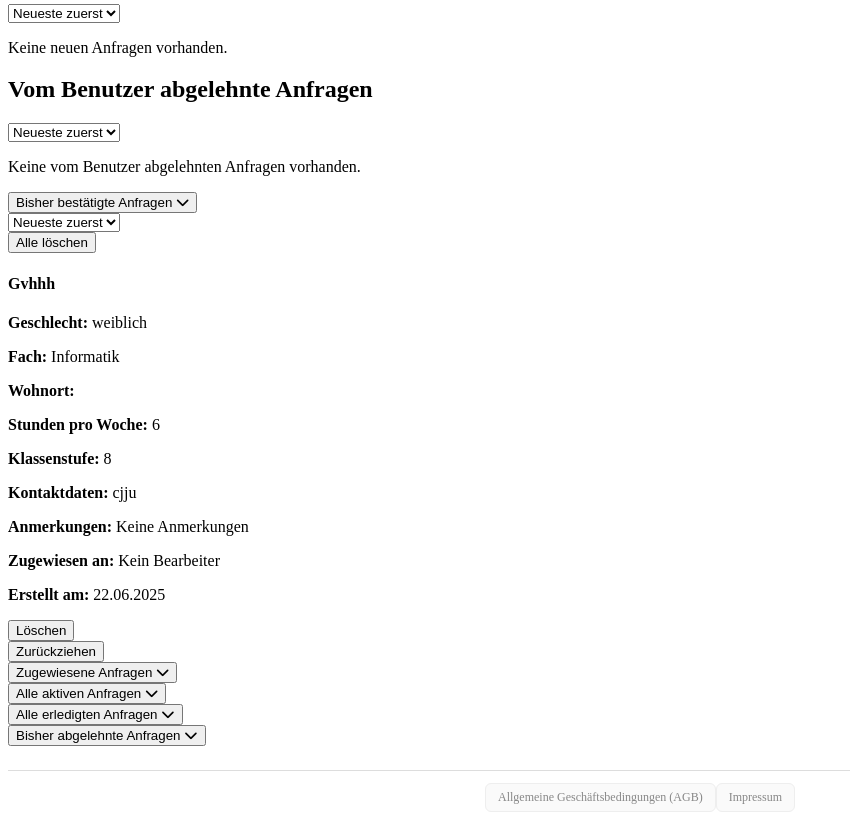
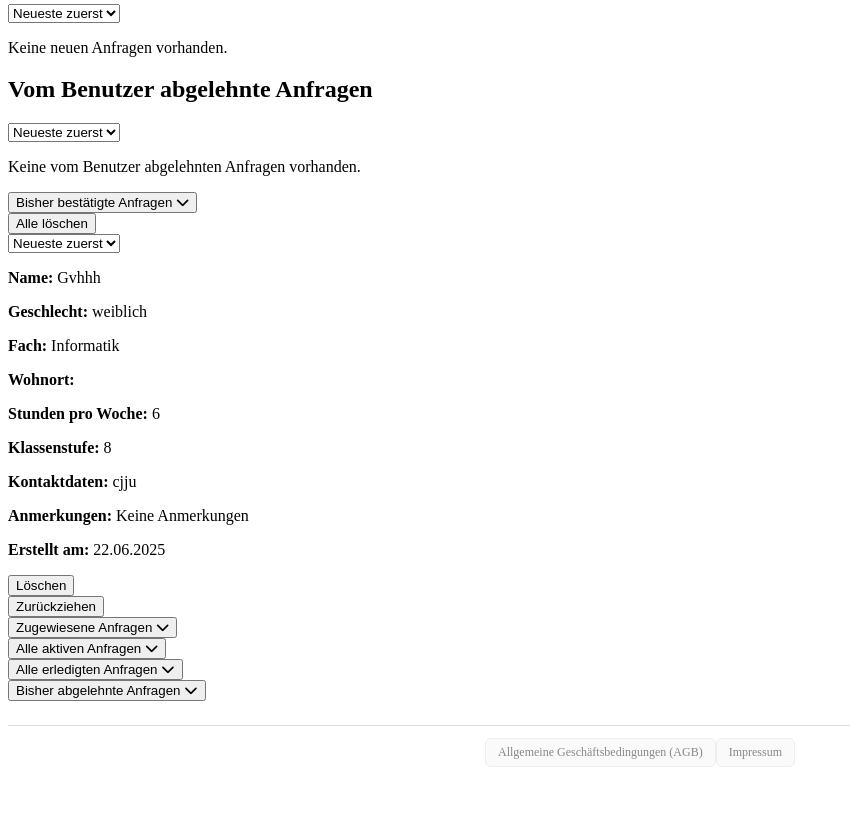
Before and after one commit to rokodeg/app-gruppe24-25-p-seminar, a Flask app: page /admin in a window 1280 px wide, after a click on "Bisher bestätigte Anfragen". Shown: the part 386-1206 px from the top of the page, without its empty margins (0-850 px from the left). After the commit the page ends 1153 px from the top, so only its background shows below. Run offline with Flask 3, Linux system fonts and the light colour scheme; a user stored in the database is signed in; data comes from the database, SQL or seed files in the repository; both versions use the stored data as it was after the commit.

Commit message:
AdminDashboardNeuesDesign

```diff
--- a/webapp/Version4/templates/admin.html
+++ b/webapp/Version4/templates/admin.html
@@ -362,12 +362,14 @@
 
 <!-- Neue Anfragen -->
 <div id="neueAnfragenListe" class="section">
+  <div class="section-header">
+    <div class="filter-header">
       <h2 class="section-title">Neue Anfragen</h2>
-<div class="sortieren-label">
       <select id="sort-neue" onchange="sortSection('neueAnfragenListe', this.value)">
         <option value="desc">Neueste zuerst</option>
         <option value="asc">Älteste zuerst</option>
       </select>
+    </div>
   </div>
 
   {% if neue_anfragen %}
@@ -513,14 +515,14 @@
 
 
 <div id="rejectedByUserSection" class="section">
+  <div class="section-header">
+    <div class="filter-header">
       <h2 class="section-title">Vom Benutzer abgelehnte Anfragen</h2>
-   <!-- Sort-Dropdown einfügen -->
-  <div class="sortieren-label">
-
       <select id="sort-rejectedByUser" onchange="sortSection('rejectedByUserSection', this.value)">
         <option value="desc">Neueste zuerst</option>
         <option value="asc">Älteste zuerst</option>
       </select>
+    </div>
   </div>
 
 
@@ -536,7 +538,7 @@
           <p><strong>Klassenstufe:</strong> {{ anfrage.klassenstufe if anfrage.klassenstufe else "Keine Angabe" }}</p>
           <p><strong>Kontaktdaten:</strong> {{ anfrage.kontakt }}</p>
           <p><strong>Anmerkungen:</strong> {{ anfrage.anmerkungen or "Keine Anmerkungen" }}</p>
-          <p><strong>Zugewiesen an:</strong> {{ anfrage.username if anfrage.username else 'Kein Bearbeiter' }}</p>
+          <p><strong>War zugewiesen an:</strong> {{ anfrage.assigned_user if anfrage.assigned_user else 'Kein Bearbeiter' }}</p>
           <p><strong>Begründung für Ablehnen:</strong> {{ anfrage.user_comment if anfrage.user_comment else 'Keine Begründung' }}</p>
           <p><strong>Erstellt am: </strong>{{ anfrage.created_at|datetimeformat }}</p>
 
@@ -667,20 +669,20 @@
       <span class="btn-text">Bisher bestätigte Anfragen</span>
       <i class="fas fa-chevron-down arrow-icon"></i>
     </button>
-    <div id="confirmedSection" style="display: none;">
-        <div class="sortieren-label">
+    <div id="confirmedSection" style="display: none; margin-top: 0%;">
+        <div class="filter-header">
+          <form method="post" action="{{ url_for('delete_all_by_status') }}" data-confirm style="margin: 0;">
+            <input type="hidden" name="status" value="offen">
+            <button class="toggle-btn-del" type="submit">Alle löschen</button>
+          </form>
           <select id="sort-confirmed" onchange="sortSection('confirmedSection', this.value)">
             <option value="desc">Neueste zuerst</option>
             <option value="asc">Älteste zuerst</option>
           </select>
         </div>
-      <form method="post" action="{{ url_for('delete_all_by_status') }}" data-confirm>
-        <input type="hidden" name="status" value="offen">
-        <button class="toggle-btn-del" type="submit">Alle löschen</button>
-      </form>
       {% for anfrage in bestaetigte_anfragen %}
-        <div class="anfrage-box" data-created="{{ anfrage.created_at }}">
-          <h4>{{ anfrage.name }}</h4>
+        <div class="request-card" data-created="{{ anfrage.created_at }}">
+          <p><strong>Name:</strong> {{ anfrage.name }}</p>
           <p><strong>Geschlecht:</strong>  {{ anfrage.geschlecht if anfrage.geschlecht else "Keine Angabe"}}</p>
           <p><strong>Fach:</strong> {{ anfrage.fach }}</p>
           <p><strong>Wohnort:</strong> {{ anfrage.wohnort }}</p>
@@ -688,8 +690,9 @@
           <p><strong>Klassenstufe:</strong> {{ anfrage.klassenstufe if anfrage.klassenstufe else "Keine Angabe" }}</p>
           <p><strong>Kontaktdaten:</strong> {{ anfrage.kontakt }}</p>
           <p><strong>Anmerkungen:</strong> {{ anfrage.anmerkungen or "Keine Anmerkungen" }}</p>
-          <p><strong>Zugewiesen an:</strong> {{ anfrage.username if anfrage.username else 'Kein Bearbeiter' }}</p>
           <p><strong>Erstellt am: </strong>{{ anfrage.created_at|datetimeformat }}</p>
+
+          <div class="anfrage-actions">
           <form method="post" action="{{ url_for('delete_anfrage') }}" data-confirm>
             <input type="hidden" name="anfrage_id" value="{{ anfrage.id }}">
             <button class="toggle-btn-del" type="submit">Löschen</button>
@@ -698,6 +701,7 @@
           <input type="hidden" name="anfrage_id" value="{{ anfrage.id }}">
           <button type="submit" class="btn-zurueck">Zurückziehen</button>
           </form>
+          </div>
         </div>
       {% else %}
         <p>Keine bestätigten Anfragen vorhanden.</p>
@@ -711,20 +715,20 @@
       <span class="btn-text">Zugewiesene Anfragen</span>
       <i class="fas fa-chevron-down arrow-icon"></i>
     </button>
-    <div id="assignedSection" style="display: none;">
-      <div class="sortieren-label">
-        <select id="sort-assigned" onchange="sortSection('assignedSection', this.value)">
+    <div id="assignedSection" style="display: none; margin-top: 0%;">
+        <div class="filter-header">
+          <form method="post" action="{{ url_for('delete_all_by_status') }}" data-confirm style="margin: 0;">
+            <input type="hidden" name="status" value="offen">
+            <button class="toggle-btn-del" type="submit">Alle löschen</button>
+          </form>
+          <select id="sort-confirmed" onchange="sortSection('confirmedSection', this.value)">
             <option value="desc">Neueste zuerst</option>
             <option value="asc">Älteste zuerst</option>
           </select>
         </div>
-      <form method="post" action="{{ url_for('delete_all_by_status') }}" data-confirm>
-        <input type="hidden" name="status" value="zugewiesen">
-        <button class="toggle-btn-del" type="submit">Alle löschen</button>
-      </form>
       {% for anfrage in zugewiesene_anfragen %}
-        <div class="anfrage-box" data-created="{{ anfrage.created_at }}">
-          <h4>{{ anfrage.name }}</h4>
+        <div class="request-card" data-created="{{ anfrage.created_at }}">
+          <p><strong>Name:</strong> {{ anfrage.name }}</p>
           <p><strong>Geschlecht:</strong>  {{ anfrage.geschlecht if anfrage.geschlecht else "Keine Angabe"}}</p>
           <p><strong>Fach:</strong> {{ anfrage.fach }}</p>
           <p><strong>Wohnort:</strong> {{ anfrage.wohnort }}</p>
@@ -735,6 +739,8 @@
           <p><strong>Zugewiesen an:</strong> {{ anfrage.assigned_user if anfrage.assigned_user else 'Kein Bearbeiter' }}</p>
           <p><strong>Erstellt am: </strong>{{ anfrage.created_at|datetimeformat }}</p>
 
+
+          <div class="anfrage-actions">
           <form method="post" action="{{ url_for('delete_anfrage') }}" data-confirm>
             <input type="hidden" name="anfrage_id" value="{{ anfrage.id }}">
             <button class="toggle-btn-del" type="submit">Löschen</button>
@@ -743,6 +749,7 @@
           <input type="hidden" name="anfrage_id" value="{{ anfrage.id }}">
           <button type="submit" class="btn-zurueck">Zurückziehen</button>
           </form>
+          </div>
         </div>
       {% else %}
         <p>Keine zugewiesenen Anfragen vorhanden.</p>
@@ -755,21 +762,21 @@
   <button class="toggle-btn" onclick="toggleSection('activeSection')">
     <span class="btn-text">Alle aktiven Anfragen</span>
     <i class="fas fa-chevron-down arrow-icon"></i></button>
-  <div id="activeSection" style="display: none;">
-    <div class="sortieren-label" style="margin-bottom: 1rem;">
-      <select id="sort-active" onchange="sortSection('activeSection', this.value)">
+  <div id="activeSection" style="display: none; margin-top: 0%;">
+        <div class="filter-header">
+          <form method="post" action="{{ url_for('delete_all_by_status') }}" data-confirm style="margin: 0;">
+            <input type="hidden" name="status" value="offen">
+            <button class="toggle-btn-del" type="submit">Alle löschen</button>
+          </form>
+          <select id="sort-confirmed" onchange="sortSection('confirmedSection', this.value)">
             <option value="desc">Neueste zuerst</option>
             <option value="asc">Älteste zuerst</option>
           </select>
         </div>
-    <form method="post" action="{{ url_for('delete_all_by_status') }}" data-confirm>
-      <input type="hidden" name="status" value="aktiv">
-      <button class="toggle-btn-del" type="submit">Alle löschen</button>
-    </form>
     {% if aktive_anfragen %}
       {% for anfrage in aktive_anfragen %}
-        <div class="anfrage-box" data-created="{{ anfrage.created_at }}">
-          <h4>{{ anfrage.name }}</h4>
+        <div class="request-card" data-created="{{ anfrage.created_at }}">
+          <p><strong>Name:</strong> {{ anfrage.name }}</p>
           <p><strong>Geschlecht:</strong> {{ anfrage.geschlecht if anfrage.geschlecht else "Keine Angabe"}}</p>
           <p><strong>Fach:</strong> {{ anfrage.fach }}</p>
           <p><strong>Wohnort:</strong> {{ anfrage.wohnort }}</p>
@@ -798,20 +805,20 @@
     <span class="btn-text">Alle erledigten Anfragen</span>
     <i class="fas fa-chevron-down arrow-icon"></i>
   </button>
-  <div id="completedSection" style="display: none;">
-    <div class="sortieren-label" style="margin-bottom: 0.5rem;">
-      <select id="sort-assigned" onchange="sortSection('assignedSection', this.value)">
+  <div id="completedSection" style="display: none; margin-top: 0%;">
+      <div class="filter-header">
+        <form method="post" action="{{ url_for('delete_all_by_status') }}" data-confirm style="margin: 0;">
+          <input type="hidden" name="status" value="offen">
+          <button class="toggle-btn-del" type="submit">Alle löschen</button>
+        </form>
+        <select id="sort-confirmed" onchange="sortSection('confirmedSection', this.value)">
           <option value="desc">Neueste zuerst</option>
           <option value="asc">Älteste zuerst</option>
         </select>
       </div>
-    <form method="post" action="{{ url_for('delete_all_by_status') }}" data-confirm>
-      <input type="hidden" name="status" value="erledigt">
-      <button class="toggle-btn-del" type="submit">Alle löschen</button>
-    </form>
     {% for anfrage in erledigte_anfragen %}
-      <div class="anfrage-box" data-created="{{ anfrage.created_at }}">
-          <h4>{{ anfrage.name }}</h4>
+      <div class="request-card" data-created="{{ anfrage.created_at }}">
+          <p><strong>Name:</strong> {{ anfrage.name }}</p>
           <p><strong>Geschlecht:</strong> {{ anfrage.geschlecht if anfrage.geschlecht else "Keine Angabe" }}</p>
           <p><strong>Fach:</strong> {{ anfrage.fach }}</p>
           <p><strong>Wohnort:</strong> {{ anfrage.wohnort }}</p>
@@ -840,23 +847,29 @@
       <span class="btn-text">Bisher abgelehnte Anfragen</span>
       <i class="fas fa-chevron-down arrow-icon"></i>
     </button>
-    <div id="rejectedSection" style="display: none;">
-      <div class="sortieren-label">
-        <select id="sort-assigned" onchange="sortSection('assignedSection', this.value)">
+    <div id="rejectedSection" style="display: none; margin-top: 0%;">
+      <div class="filter-header">
+        <form method="post" action="{{ url_for('delete_all_by_status') }}" data-confirm style="margin: 0;">
+          <input type="hidden" name="status" value="offen">
+          <button class="toggle-btn-del" type="submit">Alle löschen</button>
+        </form>
+        <select id="sort-confirmed" onchange="sortSection('confirmedSection', this.value)">
           <option value="desc">Neueste zuerst</option>
           <option value="asc">Älteste zuerst</option>
         </select>
       </div>
-      <form method="post" action="{{ url_for('delete_all_by_status') }}" data-confirm>
-        <input type="hidden" name="status" value="abgelehnt">
-        <button class="toggle-btn-del" type="submit">Alle löschen</button>
-      </form>
       {% for anfrage in abgelehnte_anfragen %}
-        <div class="anfrage-box" data-created="{{ anfrage.created_at }}">
-            <h4>{{ anfrage.name }}</h4>
+        <div class="request-card" data-created="{{ anfrage.created_at }}">
+          <p><strong>Name:</strong> {{ anfrage.name }}</p>
+          <p><strong>Geschlecht:</strong>  {{ anfrage.geschlecht if anfrage.geschlecht else "Keine Angabe"}}</p>
           <p><strong>Fach:</strong> {{ anfrage.fach }}</p>
-          <p><strong>Klassenstufe:</strong> {{ anfrage.klassenstufe }}</p>
           <p><strong>Wohnort:</strong> {{ anfrage.wohnort }}</p>
+          <p><strong>Stunden pro Woche:</strong> {{ anfrage.stunden }}</p>
+          <p><strong>Klassenstufe:</strong> {{ anfrage.klassenstufe if anfrage.klassenstufe else "Keine Angabe" }}</p>
+          <p><strong>Kontaktdaten:</strong> {{ anfrage.kontakt }}</p>
+          <p><strong>Anmerkungen:</strong> {{ anfrage.anmerkungen or "Keine Anmerkungen" }}</p>
+          <p><strong>Erstellt am: </strong>{{ anfrage.created_at|datetimeformat }}</p>
+          <div class="anfrage-actions">
           <form method="post" action="{{ url_for('delete_anfrage') }}" data-confirm>
             <input type="hidden" name="anfrage_id" value="{{ anfrage.id }}">
             <button class="toggle-btn-del" type="submit">Löschen</button>
@@ -865,6 +878,7 @@
           <input type="hidden" name="anfrage_id" value="{{ anfrage.id }}">
           <button type="submit" class="btn-zurueck">Zurückziehen</button>
           </form>
+          </div>
         </div>
       {% else %}
         <p>Keine abgelehnten Anfragen vorhanden.</p>
```
Also changed, not shown: database.db, 1 other file. Lines whose indentation alone changed are shown as unchanged.
